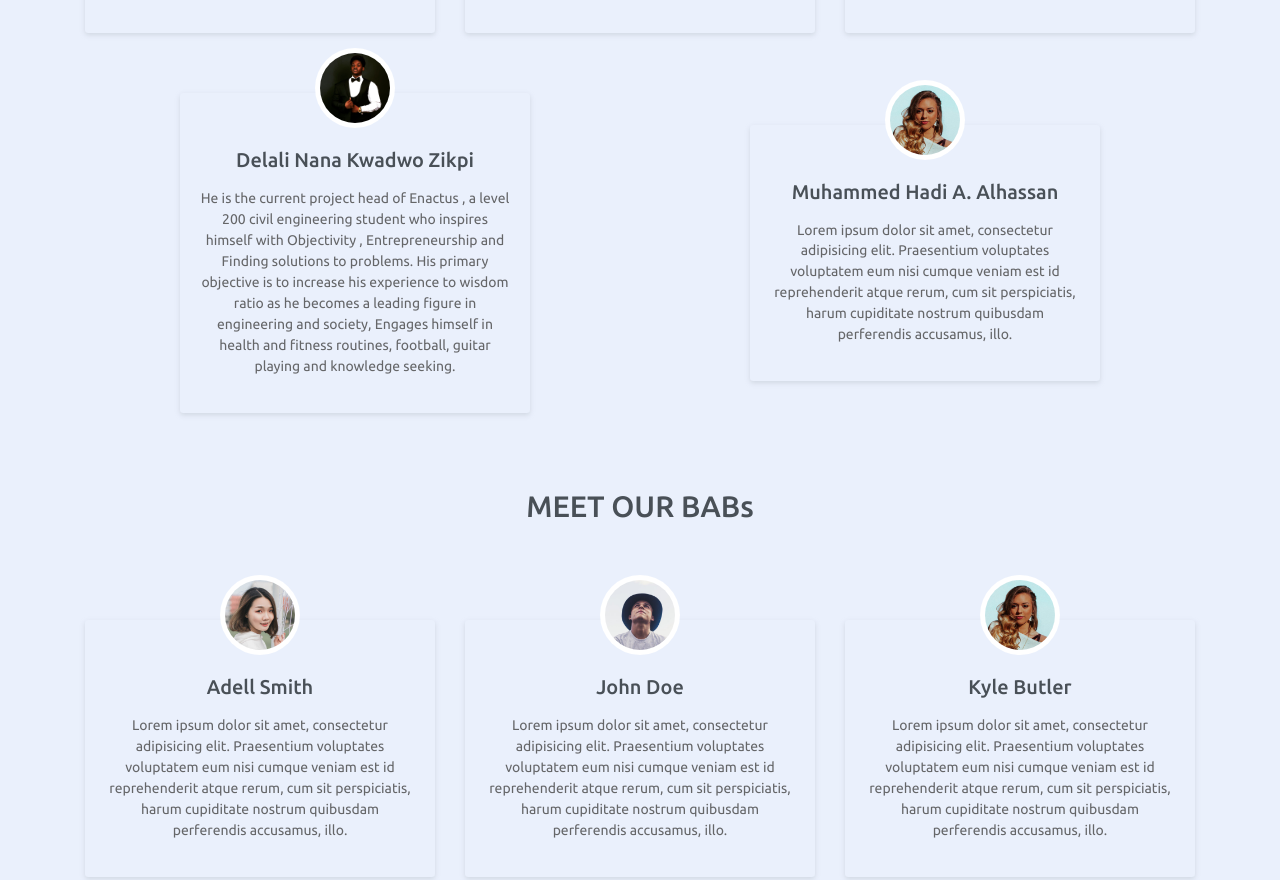
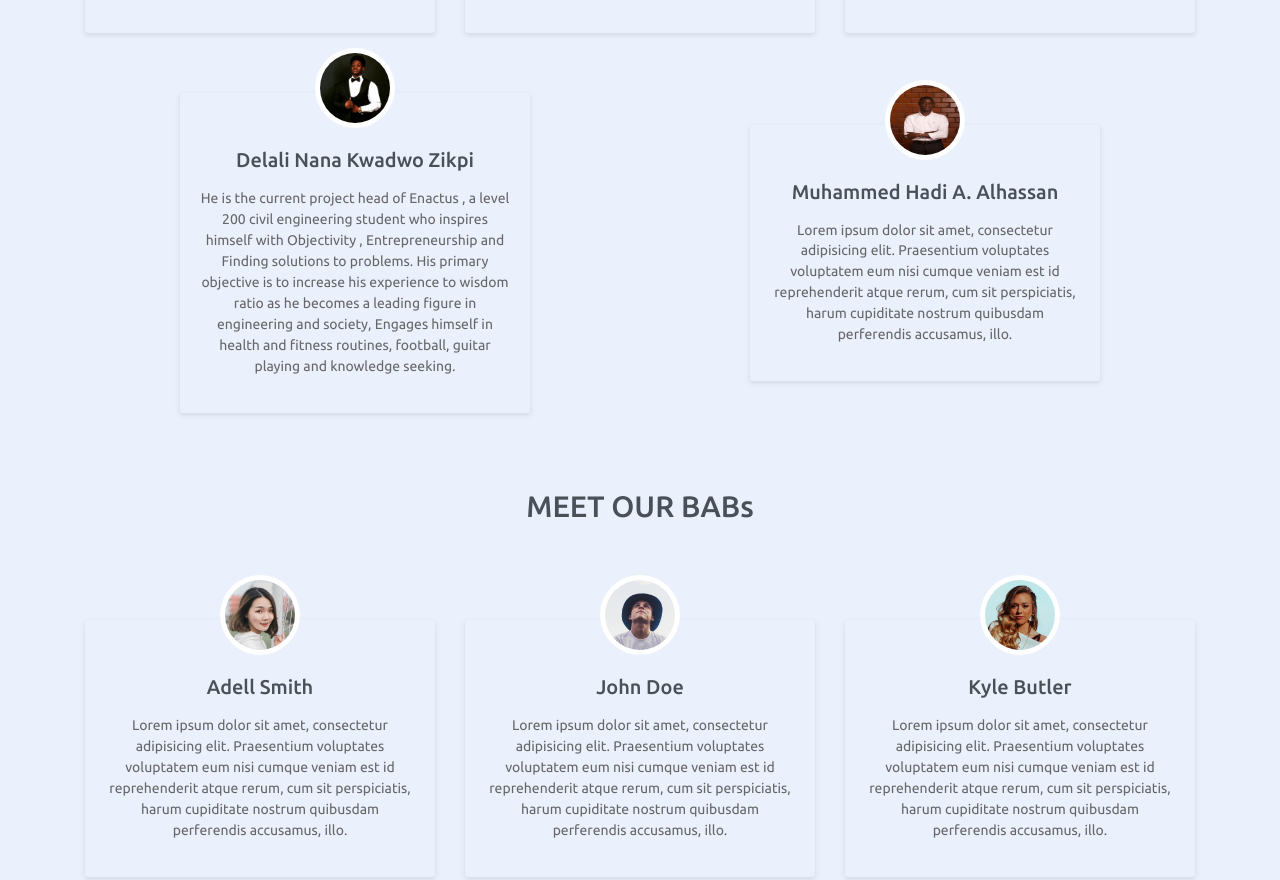
Before and after one commit to litoguy/enactuscu, a plain HTML site: page index.html in a window 1280 px wide. Shown: the part 3565-4445 px from the top of the page. Drawn offline with nearby package versions, Linux system fonts and the light colour scheme.

Commit message:
Update index.html

```diff
--- a/index.html
+++ b/index.html
@@ -211,7 +211,7 @@
                 </div>
 		<div class="col-sm-10 col-md-4 m-auto">
                     <div class="testmonial-wrapper">
-                        <img src="assets/imgs/avatar3.jpg" alt="Client Image">
+                        <img src="assets/imgs/mohammed.jpeg" alt="Client Image">
                         <h6 class="title mb-3">Muhammed Hadi A. Alhassan</h6>
                         <p>Lorem ipsum dolor sit amet, consectetur adipisicing elit. Praesentium voluptates voluptatem eum nisi cumque veniam est id reprehenderit atque rerum, cum sit perspiciatis, harum cupiditate nostrum quibusdam perferendis accusamus, illo.</p>
                     </div>
```
